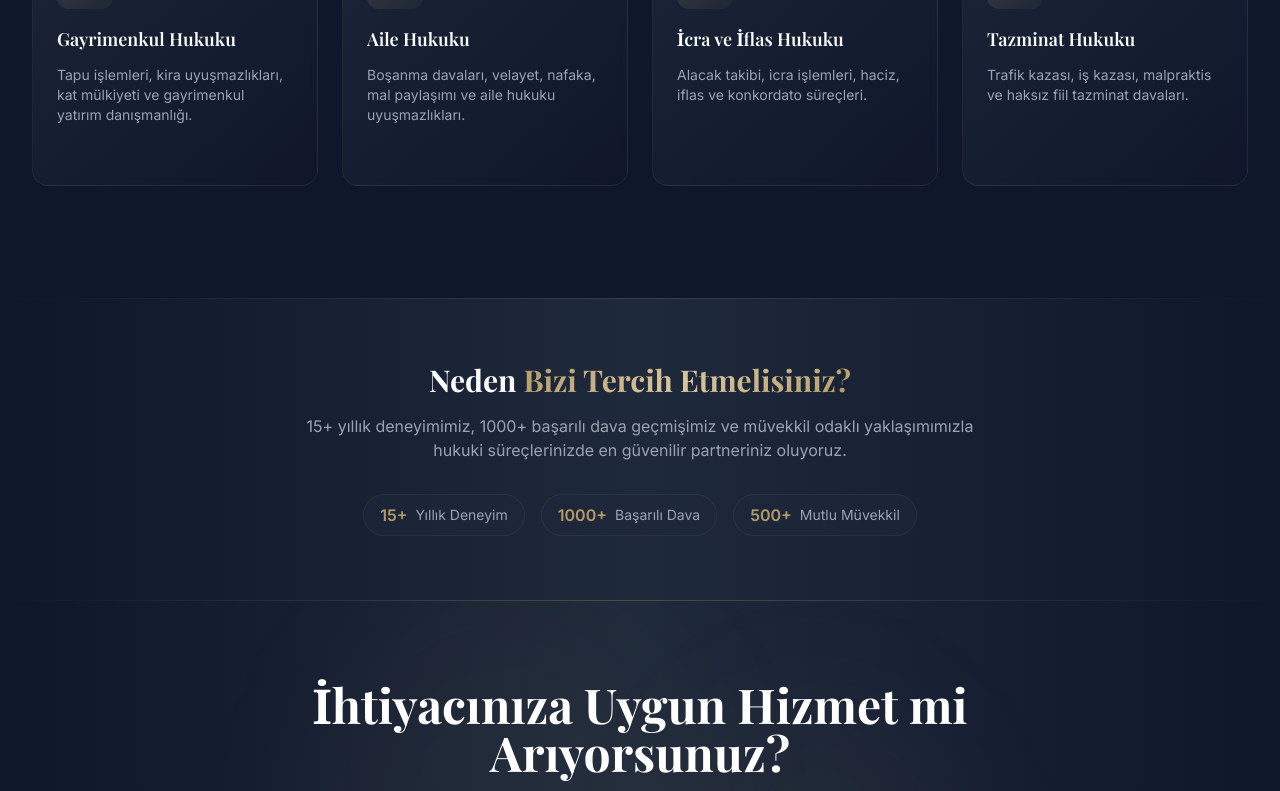
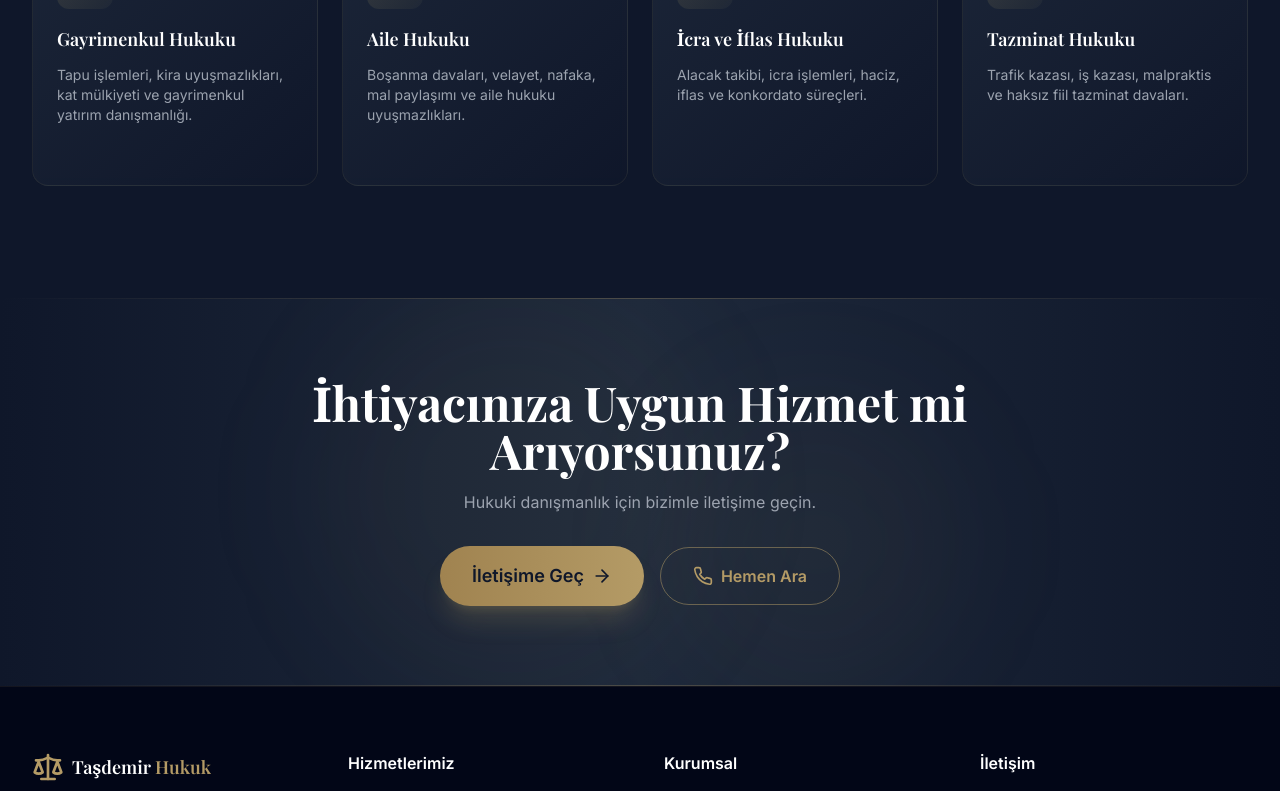
Before and after one commit to BerkayBilgenn/Enes_Mahmut_Ta-demir, a React (Vite) app: page /hizmetlerimiz in a window 1280 px wide. Shown: the part 1735-2526 px from the top of the page. Built offline with nearby package versions, Linux system fonts and the light colour scheme.

Commit message:
Remove fake statistics from ServicesPage

```diff
--- a/src/pages/ServicesPage.jsx
+++ b/src/pages/ServicesPage.jsx
@@ -131,42 +131,6 @@ export default function ServicesPage() {
         </div>
       </section>
 
-      {/* Why Choose Us */}
-      <section className="relative py-16 overflow-hidden">
-        <div className="absolute inset-0 bg-gradient-to-r from-navy-900 via-navy-800 to-navy-900" />
-        <div className="absolute top-0 left-0 w-full h-px bg-gradient-to-r from-transparent via-gold/20 to-transparent" />
-
-        <div className="relative z-10 max-w-5xl mx-auto px-4 sm:px-6 lg:px-8 text-center">
-          <motion.div
-            initial={{ opacity: 0, y: 20 }}
-            whileInView={{ opacity: 1, y: 0 }}
-            viewport={{ once: true }}
-          >
-            <h3 className="font-serif text-2xl sm:text-3xl font-bold text-white mb-4">
-              Neden <span className="text-gradient-gold">Bizi Tercih Etmelisiniz?</span>
-            </h3>
-            <p className="text-gray-400 max-w-2xl mx-auto mb-8">
-              15+ yıllık deneyimimiz, 1000+ başarılı dava geçmişimiz ve müvekkil odaklı yaklaşımımızla
-              hukuki süreçlerinizde en güvenilir partneriniz oluyoruz.
-            </p>
-            <div className="flex flex-wrap justify-center gap-4">
-              <div className="flex items-center gap-2 bg-navy-800/50 border border-gold/10 rounded-full px-4 py-2">
-                <span className="text-gold font-semibold">15+</span>
-                <span className="text-gray-400 text-sm">Yıllık Deneyim</span>
-              </div>
-              <div className="flex items-center gap-2 bg-navy-800/50 border border-gold/10 rounded-full px-4 py-2">
-                <span className="text-gold font-semibold">1000+</span>
-                <span className="text-gray-400 text-sm">Başarılı Dava</span>
-              </div>
-              <div className="flex items-center gap-2 bg-navy-800/50 border border-gold/10 rounded-full px-4 py-2">
-                <span className="text-gold font-semibold">500+</span>
-                <span className="text-gray-400 text-sm">Mutlu Müvekkil</span>
-              </div>
-            </div>
-          </motion.div>
-        </div>
-      </section>
-
       {/* CTA */}
       <CTABanner
         title="İhtiyacınıza Uygun Hizmet mi Arıyorsunuz?"
```
